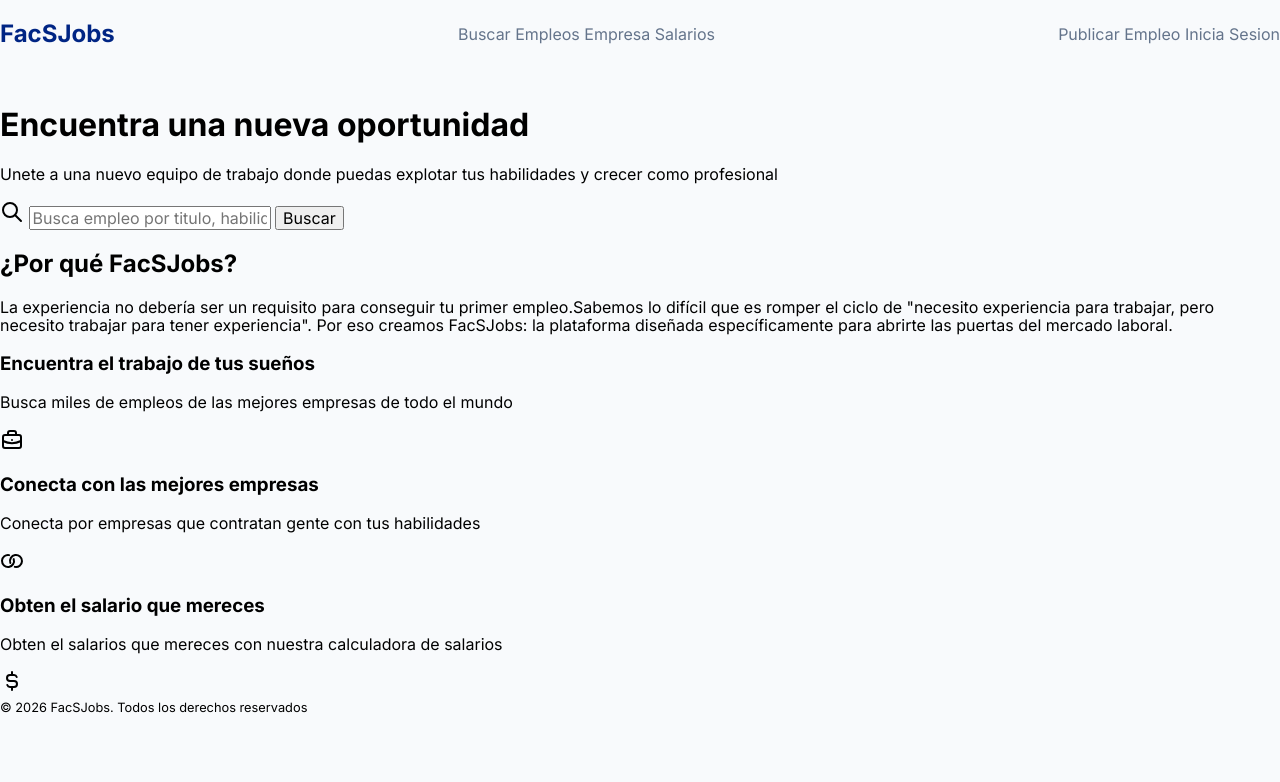
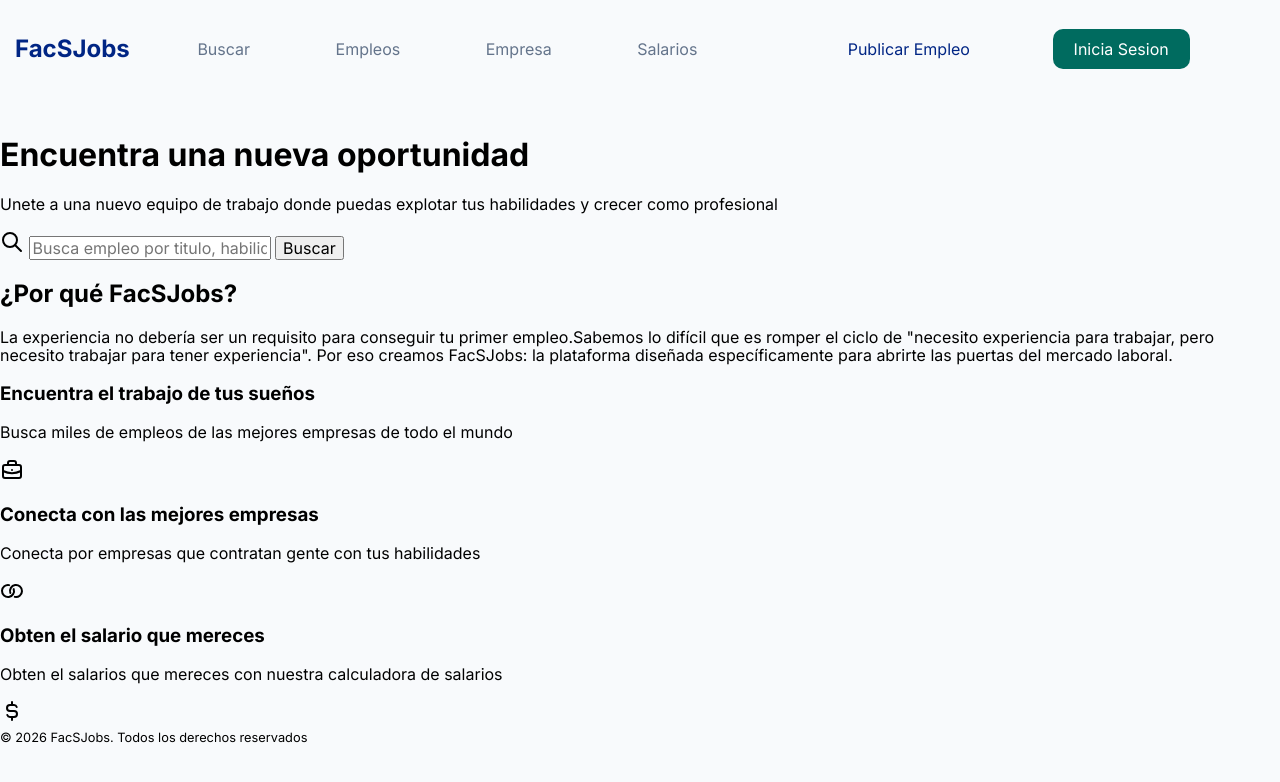
Before and after one commit to Farit48/FacSjobs, a website: page index.html in a window 1280 px wide. Drawn offline with Linux system fonts and the light colour scheme.

Commit message:
feat: header con responsive de escritorio y mobile terminado, variable creada para transiciones

```diff
--- a/src/scss/base/_responsive.scss
+++ b/src/scss/base/_responsive.scss
@@ -14,6 +14,7 @@
         display: flex;
         align-items: center;
         justify-content: space-between;
+        padding: 15px;
         @content;
         div{
             svg{
@@ -21,6 +22,51 @@
                 opacity: 0;
             }
         }
+        nav{
+            width: 40%;
+            display: flex;
+            justify-content: space-between;
+            a{
+                transition: v.$comonTransition;
+                &:hover{
+                    transform: scale(1.1);
+                    color: v.$primaryDark;
+                    text-decoration: underline;
+                    transition:  v.$comonTransition;
+                }
+            }
+        }
+        nav:nth-child(3){
+            display: flex;
+            justify-content: space-evenly;
+            a{
+
+                display: flex;
+                align-items: center;
+                justify-content: center;
+                height: 40px;
+                width: 137px;
+                color: v.$primaryDark;
+                transition: all 0.3s ease-in-out;
+                &:hover{
+                    transform: scale(1.1);
+                    transition: all 0.3s ease-in-out;
+                }
+            }
+            a:nth-child(2){
+
+                background-color: v.$secondaryDark;
+                color: #ffffff;
+                border-radius: 10px;
+                transition: all 0.3s ease-in-out;
+                &:hover{
+                    background-color: v.$primaryLight;
+                    transform: scale(1.1);
+                    transition: all 0.3s ease-in-out;
+                }
+            }
+        }
+
     }
 }
 
@@ -64,6 +110,7 @@
                     height: 100%;
                     display: flex;
                     align-items: center;
+                    transition: all 0.3s ease-in-out;
                 }
                 transition: all 0.3s ease-in-out;
             }
--- a/src/scss/base/_variables.scss
+++ b/src/scss/base/_variables.scss
@@ -20,3 +20,6 @@
 $tablet:768px;
 $desktop:1024px;
 $desktopXL:1400px;
+
+//Time transition
+$comonTransition: all 0.3s ease-in-out;
--- a/src/scss/pages/index.scss
+++ b/src/scss/pages/index.scss
@@ -15,5 +15,6 @@
             @include com.enlaces;
         }
 
+
     }
 }
```
Also changed, not shown: src/css/index.css, 1 other file.
